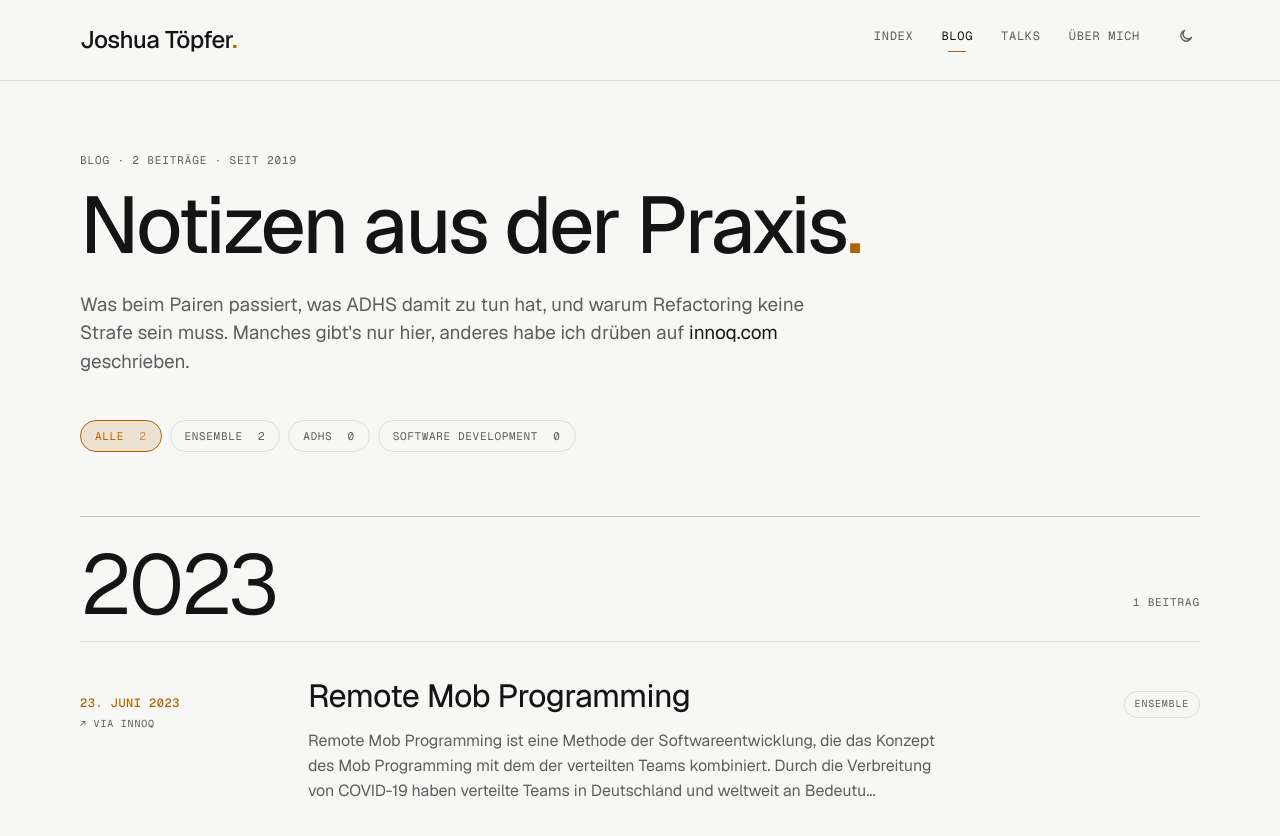
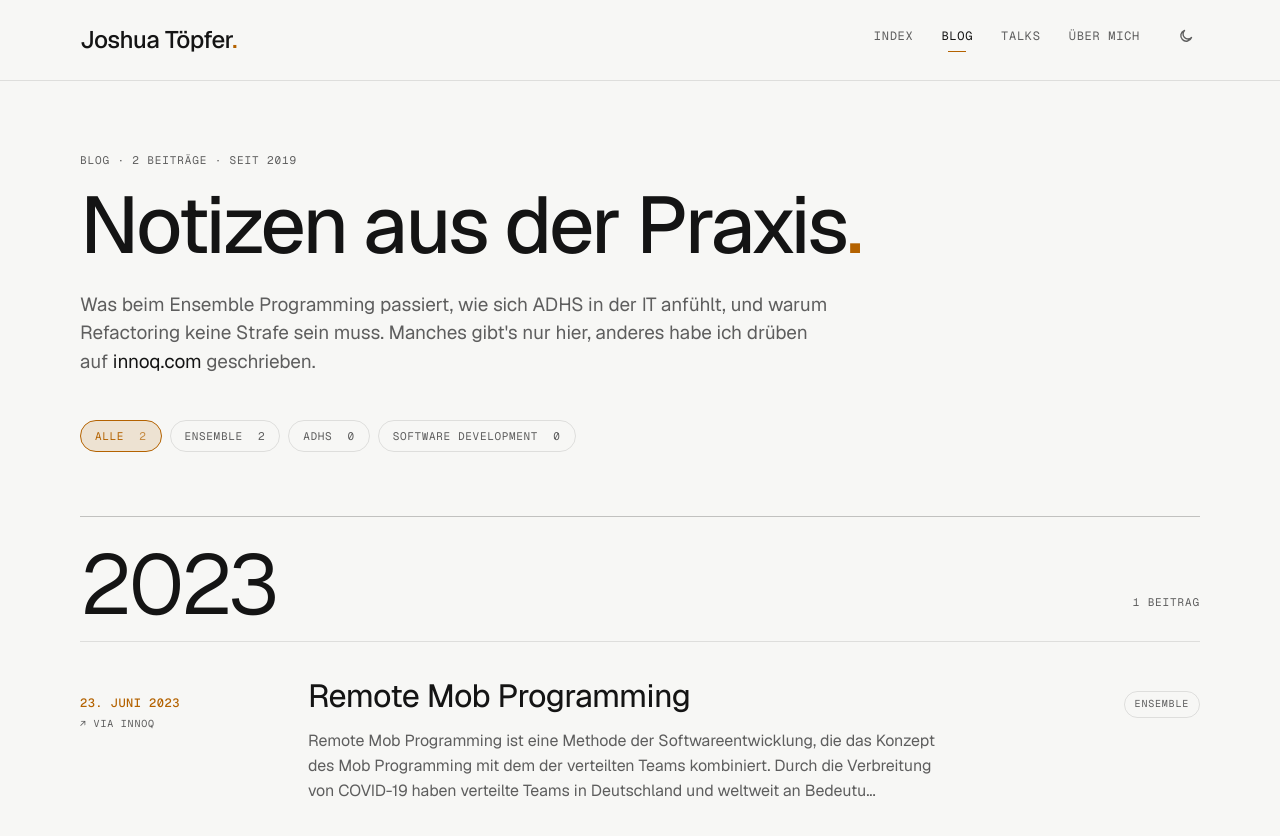
Before and after one commit to hollesse/joshuatoepfer.de, a Jekyll site: the page built from blog/index.html, in a window 1280 px wide and 900 px high. Shown: the top 836 px of the window. Built offline with Jekyll 4.4.1, drawn with Linux system fonts in a browser that asks for light colours.

Commit message:
text auf Blogseite angepasst

```diff
--- a/_layouts/blog.html
+++ b/_layouts/blog.html
@@ -22,7 +22,7 @@ layout: default
   </div>
   <h1>Notizen aus der Praxis<span class="accent-mark">.</span></h1>
   <p>
-    Was beim Pairen passiert, was ADHS damit zu tun hat, und warum
+    Was beim Ensemble Programming passiert, wie sich ADHS in der IT anfühlt, und warum
     Refactoring keine Strafe sein muss. Manches gibt's nur hier, anderes
     habe ich drüben auf <a href="https://innoq.com" class="link" style="color: var(--fg);" rel="noopener">innoq.com</a> geschrieben.
   </p>
```
